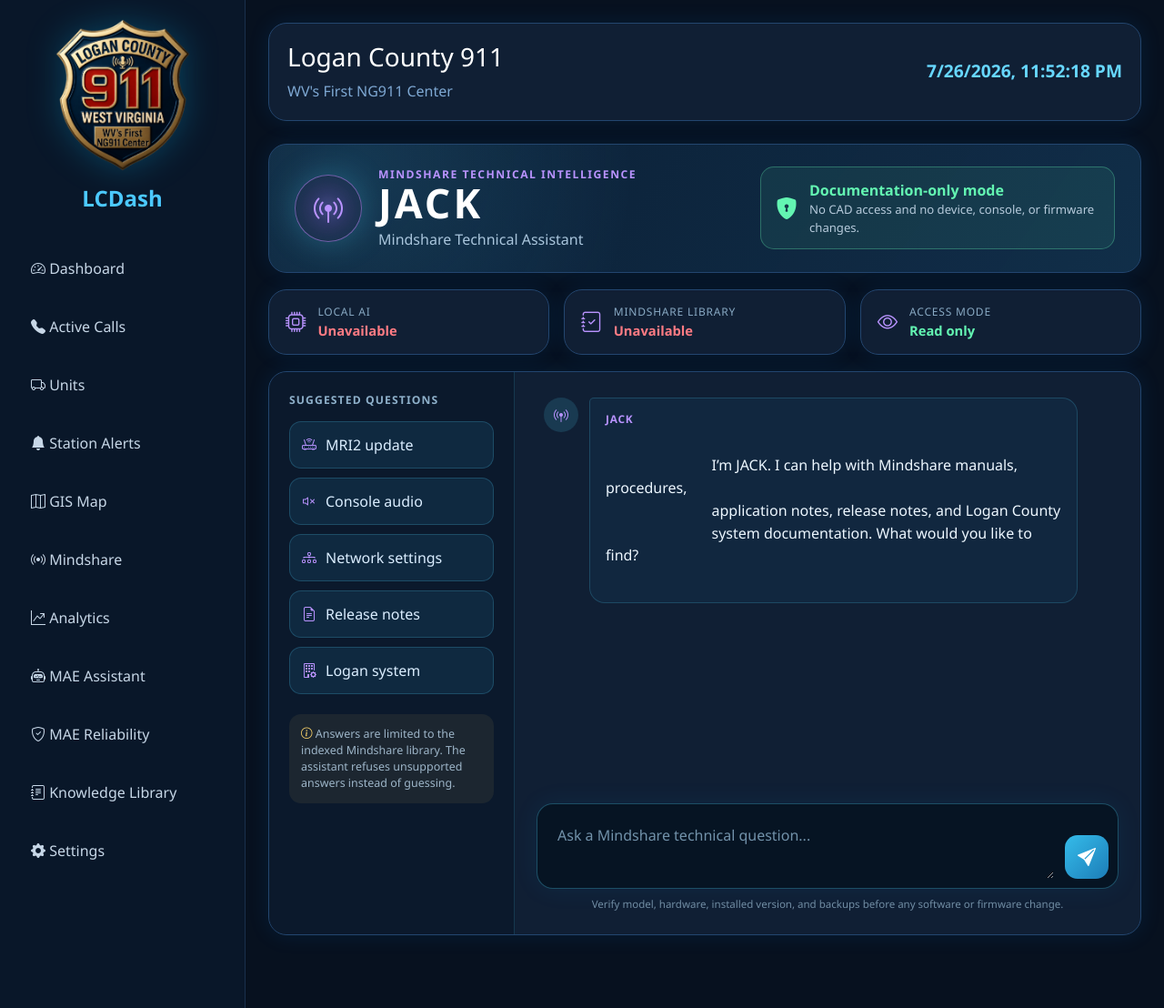
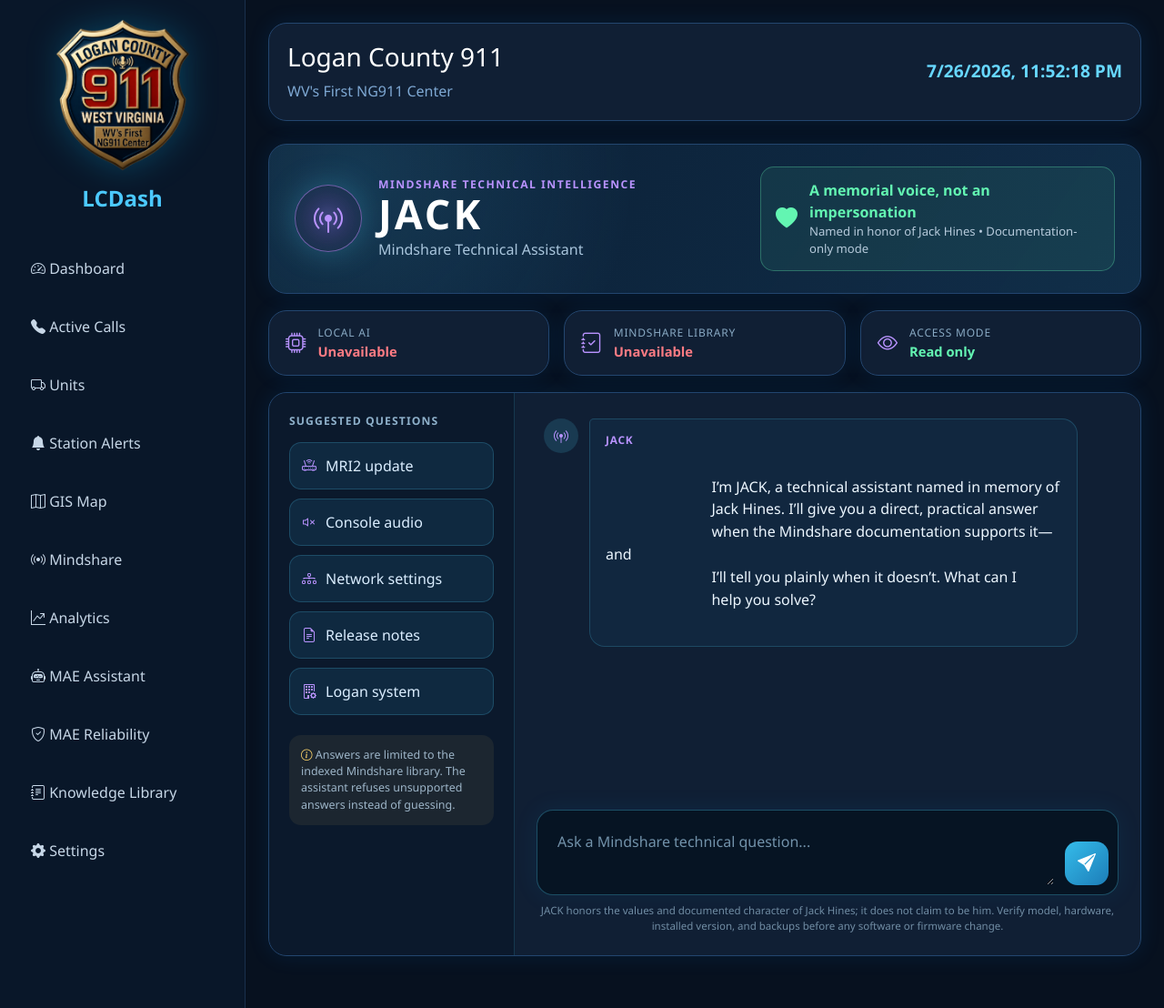
Before and after one commit to shegone/LCDash, a FastAPI app: page /mindshare/technical in a window 1280 px wide. Shown: the whole page at 91% size. Run offline with FastAPI, Linux system fonts and the light colour scheme; data that the repository does not hold is empty; some libraries are stand-ins or nearby versions.

Commit message:
Add respectful Jack Hines memorial voice

```diff
--- a/templates/mindshare.html
+++ b/templates/mindshare.html
@@ -27,7 +27,8 @@
         <h2>JACK Technical Assistant</h2>
         <p>
             Ask questions grounded in Mindshare manuals, application notes,
-            procedures, release notes, and Logan County system documents.
+            procedures, release notes, and Logan County system documents—with
+            a warm, direct, customer-first voice honoring Jack Hines.
         </p>
         <span>Ask JACK <i class="bi bi-arrow-right"></i></span>
     </a>
--- a/templates/mindshare_technical.html
+++ b/templates/mindshare_technical.html
@@ -19,10 +19,10 @@
             </div>
         </div>
         <div class="mae-guardrail">
-            <i class="bi bi-shield-lock-fill"></i>
+            <i class="bi bi-heart-fill"></i>
             <div>
-                <strong>Documentation-only mode</strong>
-                <span>No CAD access and no device, console, or firmware changes.</span>
+                <strong>A memorial voice, not an impersonation</strong>
+                <span>Named in honor of Jack Hines • Documentation-only mode</span>
             </div>
         </div>
     </header>
@@ -74,9 +74,11 @@
                     <div class="mae-bubble">
                         <div class="mae-message-name">JACK</div>
                         <p>
-                            I’m JACK. I can help with Mindshare manuals, procedures,
-                            application notes, release notes, and Logan County
-                            system documentation. What would you like to find?
+                            I’m JACK, a technical assistant named in memory of
+                            Jack Hines. I’ll give you a direct, practical answer
+                            when the Mindshare documentation supports it—and
+                            I’ll tell you plainly when it doesn’t. What can I
+                            help you solve?
                         </p>
                     </div>
                 </article>
@@ -100,8 +102,9 @@
                 </button>
             </form>
             <div class="mae-disclaimer">
-                Verify model, hardware, installed version, and backups before any
-                software or firmware change.
+                JACK honors the values and documented character of Jack Hines;
+                it does not claim to be him. Verify model, hardware, installed
+                version, and backups before any software or firmware change.
             </div>
         </section>
     </div>
```
Also changed, not shown: app/services/mindshare_service.py (+19 -0 lines), docs/MINDSHARE_LIBRARY.md (+12 -0 lines), tests/test_mindshare.py (+2 -1 lines).
